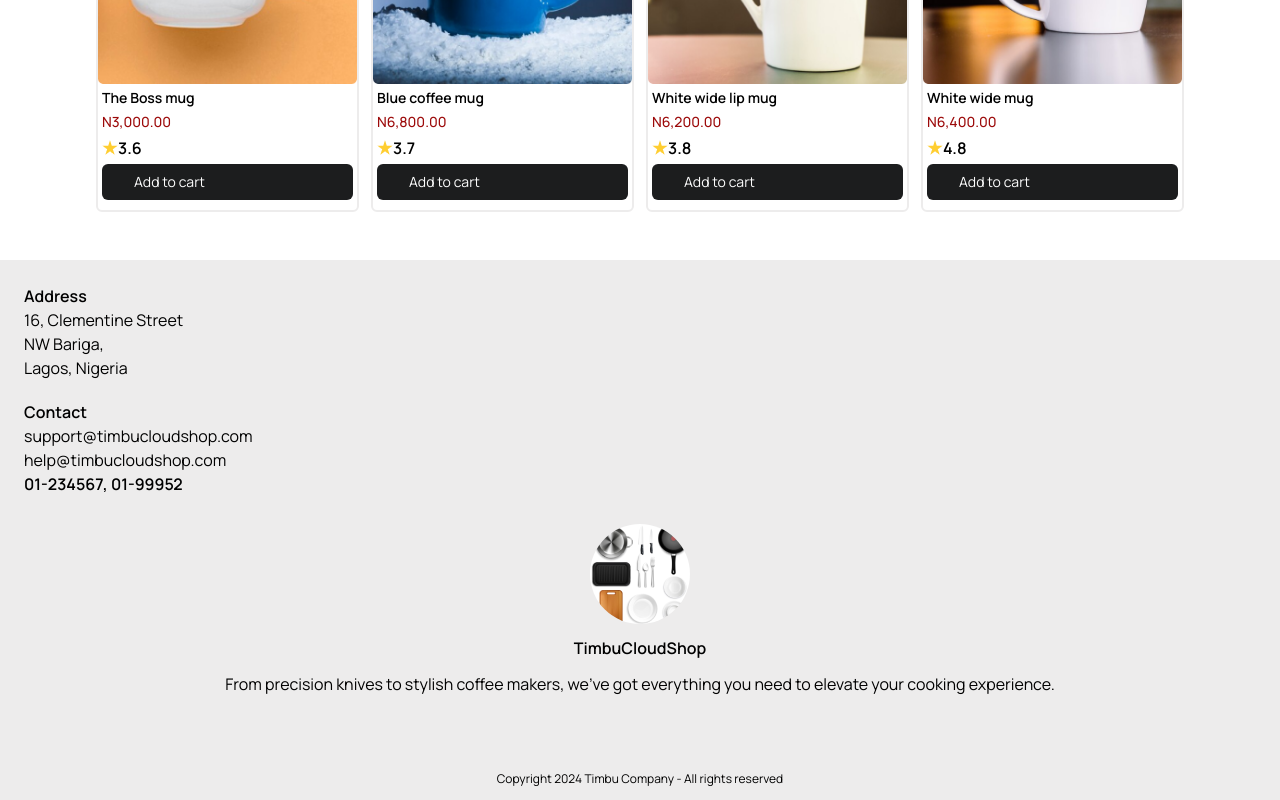
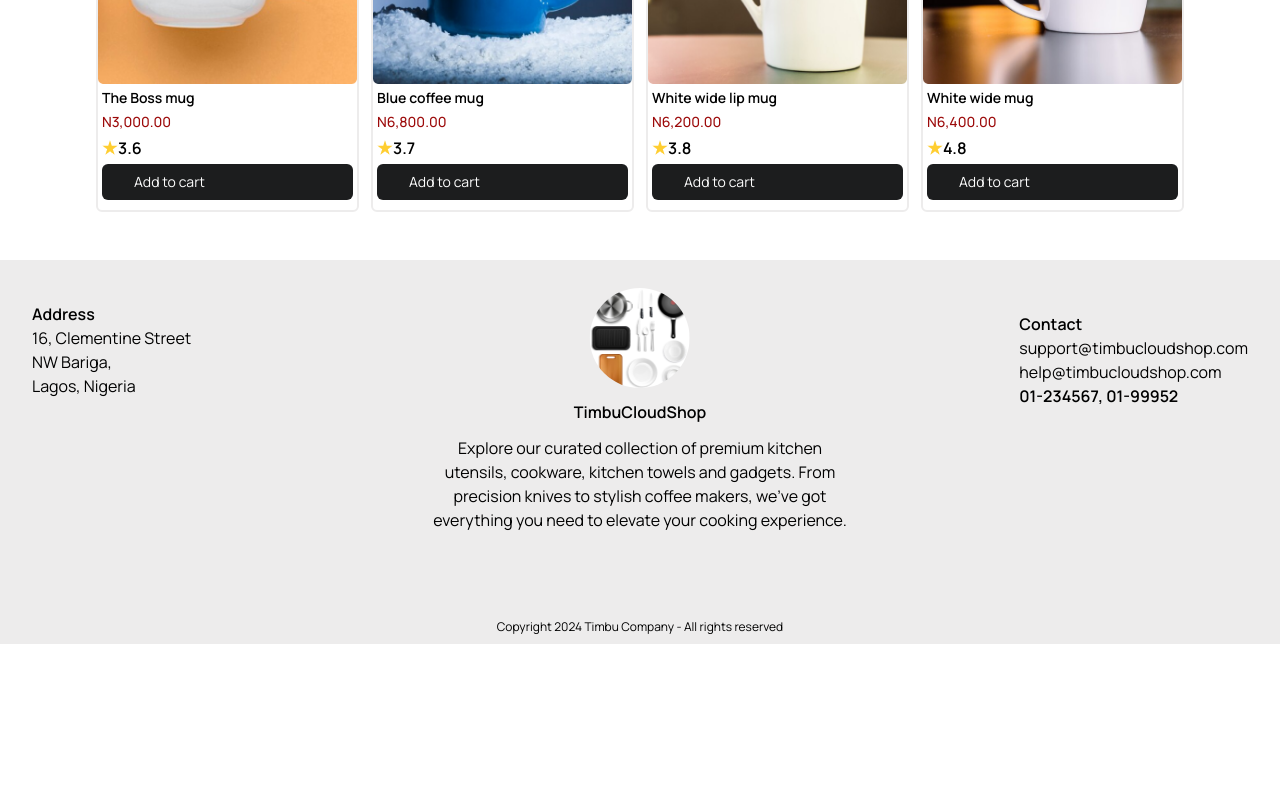
Before and after one commit to mishaelcodes/timbu-cloud-shop, a React (Vite) app: page / in a window 1280 px wide. Shown: the part 2064-2864 px from the top of the page. After the commit the page ends 2708 px from the top, so only its background shows below. Built offline with nearby package versions, Linux system fonts and the light colour scheme.

Commit message:
desktop view

```diff
--- a/src/components/footer.tsx
+++ b/src/components/footer.tsx
@@ -1,8 +1,8 @@
 import shopImage from "../assets/images/shopImage.png";
 const Footer = () => {
   return (
-    <footer className="bg-timbuGrey mt-12 p-6">
-      <section>
+    <footer className="bg-timbuGrey mt-12 p-8 md:relative md:pb-24 md:min-h-96">
+      <section className="md:flex items-center justify-between">
         <div>
           <h3 className="font-semibold">Address</h3>
           <p>
@@ -19,18 +19,20 @@ const Footer = () => {
             <p className="font-semibold">01-234567, 01-99952</p>
           </p>
         </div>
-        <div className="flex items-center justify-center flex-col mt-7 mb-20 text-center">
+      </section>
+      <div className="flex items-center justify-center flex-col mt-7 text-center md:absolute md:top-0 md:left-1/2 md:-translate-x-1/2 md:w-1/3">
         <img src={shopImage} alt="shop image" className="rounded-full" />
         <h2 className="font-semibold my-3">TimbuCloudShop</h2>
         <p>
-            From precision knives to stylish coffee makers, we&apos;ve got everything
-            you need to elevate your cooking experience.
+          Explore our curated collection of premium kitchen utensils, cookware,
+          kitchen towels and gadgets. From precision knives to stylish coffee
+          makers, we&apos;ve got everything you need to elevate your cooking
+          experience.
         </p>
       </div>
-        <div className="flex items-center justify-center">
+      <div className="flex items-center justify-center  md:absolute bottom-5 md:left-1/2 md:-translate-x-1/2">
         <sub>Copyright 2024 Timbu Company - All rights reserved</sub>
       </div>
-      </section>
     </footer>
   );
 };
```
Lines whose indentation alone changed are shown as unchanged.
